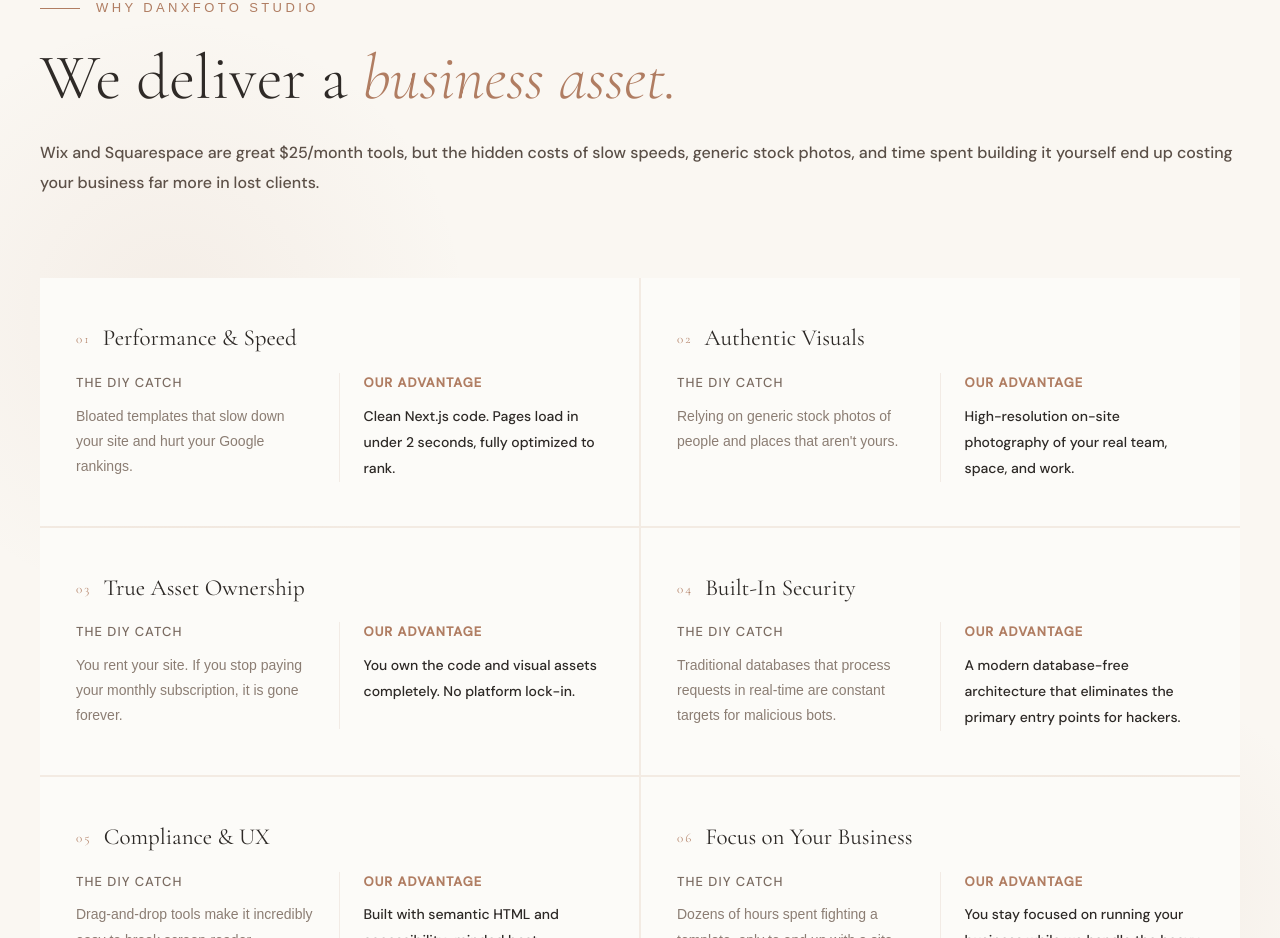
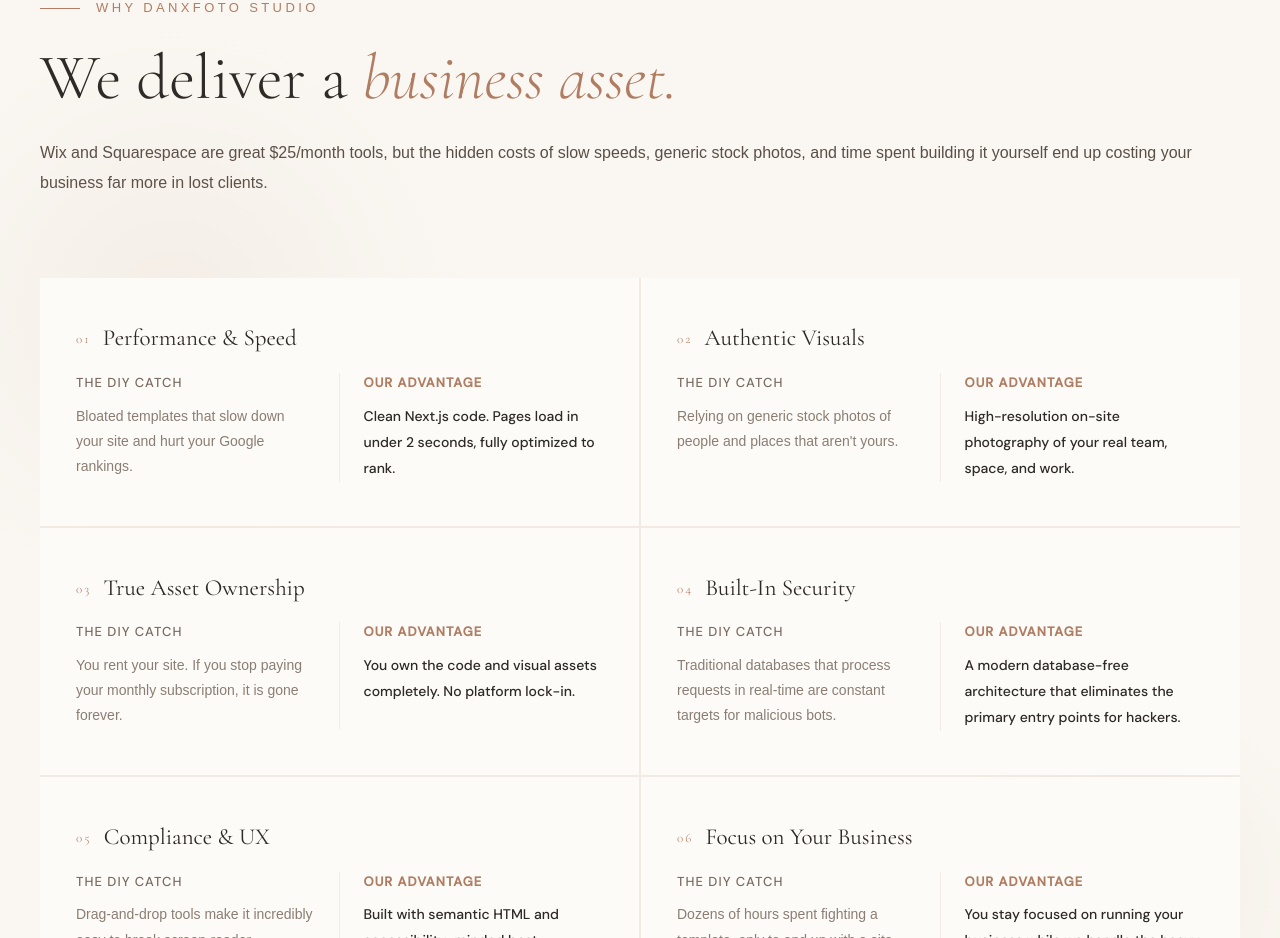
Before and after one commit to danielfan-pro/dxfstudio, a Next.js app: page / in a window 1280 px wide. Shown: the part 2480-3418 px from the top of the page. Built offline with nearby package versions, Linux system fonts and the light colour scheme; a web font is replaced by a local one.

Commit message:
Polish questionnaire and comparison text layout

```diff
--- a/app/get-started/GetStartedClient.js
+++ b/app/get-started/GetStartedClient.js
@@ -84,7 +84,7 @@ export default function GetStartedClient() {
                 lineHeight: 1.04,
                 color: '#2d2926',
                 marginBottom: '24px',
-                maxWidth: '900px',
+                width: '100%',
               }}
             >
               Tell Us About <em style={{ color: '#b07d62' }}>Your Project</em>
@@ -98,7 +98,7 @@ export default function GetStartedClient() {
                 color: '#7a6b61',
                 lineHeight: 1.9,
                 marginBottom: '40px',
-                maxWidth: '900px',
+                width: '100%',
               }}
             >
               This short questionnaire helps us understand your business, your goals, and the kind of website or photography support you need. The more context you share, the more useful our first conversation will be.
--- a/components/Difference.js
+++ b/components/Difference.js
@@ -109,7 +109,7 @@ export default function Difference() {
             We deliver a <em style={{ color: '#b07d62' }}>business asset.</em>
           </h2>
           <p style={{
-            fontFamily: 'DM Sans, sans-serif', fontSize: '16px', fontWeight: 500,
+            fontFamily: 'DM Sans, sans-serif', fontSize: '16px', fontWeight: 300,
             color: '#5a4f47', lineHeight: 1.9,
             width: '100%',
           }}>
```
